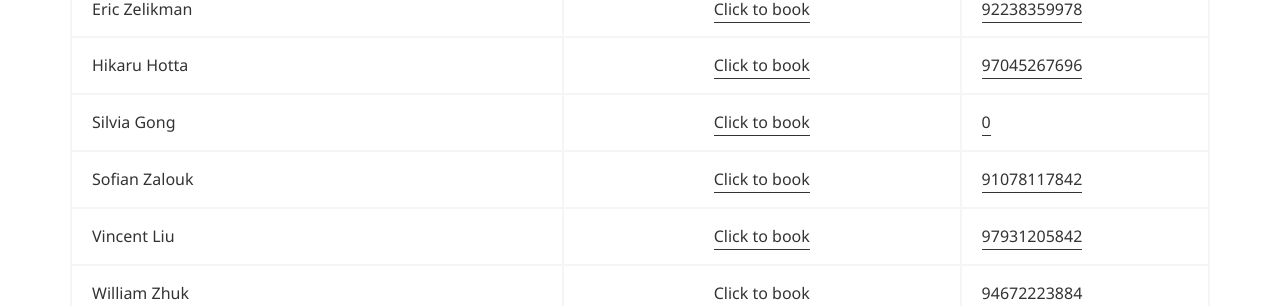
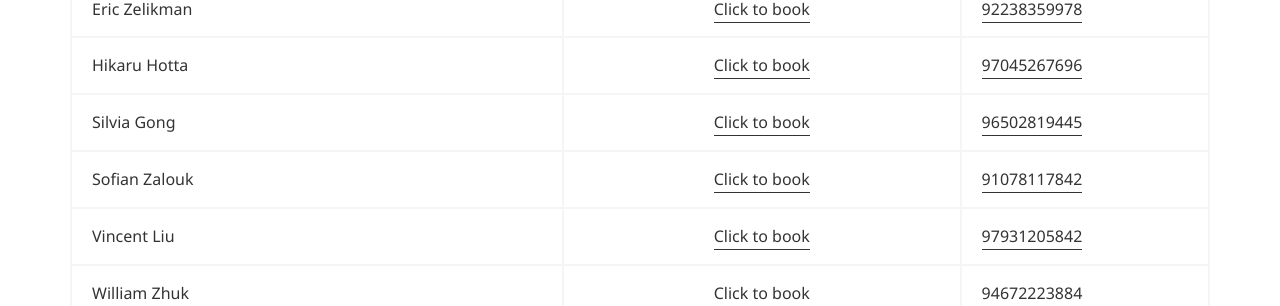
Before and after one commit to sharonzhou/CS236G, a Jekyll site: the page built from officehours.md, in a window 1280 px wide. Shown: the part 790-1096 px from the top of the page. Built offline with Jekyll 4.4.1, drawn with Linux system fonts in a browser that asks for light colours.

Commit message:
Added all office hours

```diff
--- a/_config.yml
+++ b/_config.yml
@@ -119,8 +119,8 @@
         - name: Silvia Gong
           type: TA
           image: silvia.png
-          zoom_id: 000
-          zoom_link:
+          zoom_id: 96502819445
+          zoom_link: https://stanford.zoom.us/j/96502819445?pwd=Sk5Vak9OSFduQkp1T2xtSERuYlY0QT09
           calendly: https://calendly.com/silvgong
         - name: Sofian Zalouk
           type: TA
```
